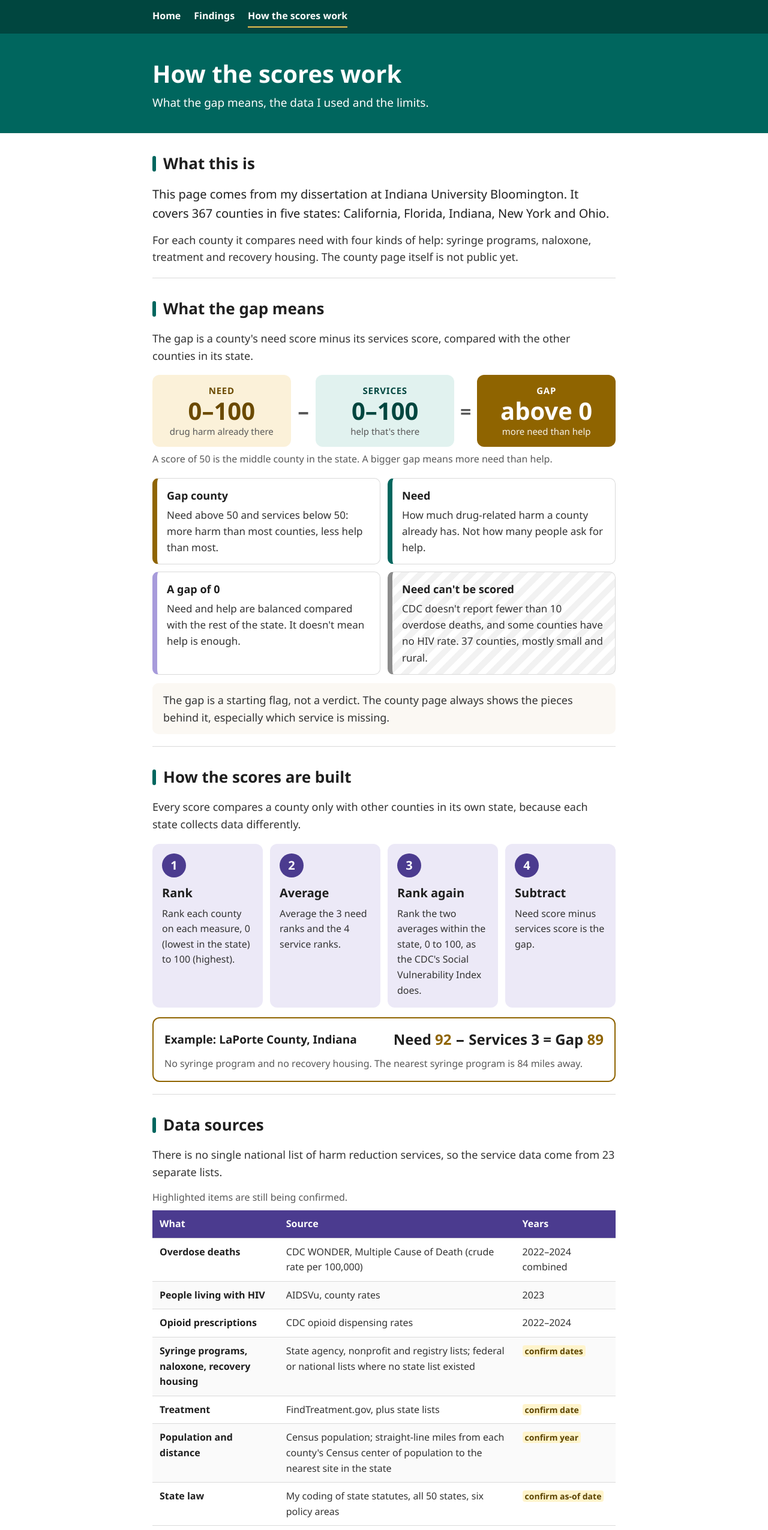
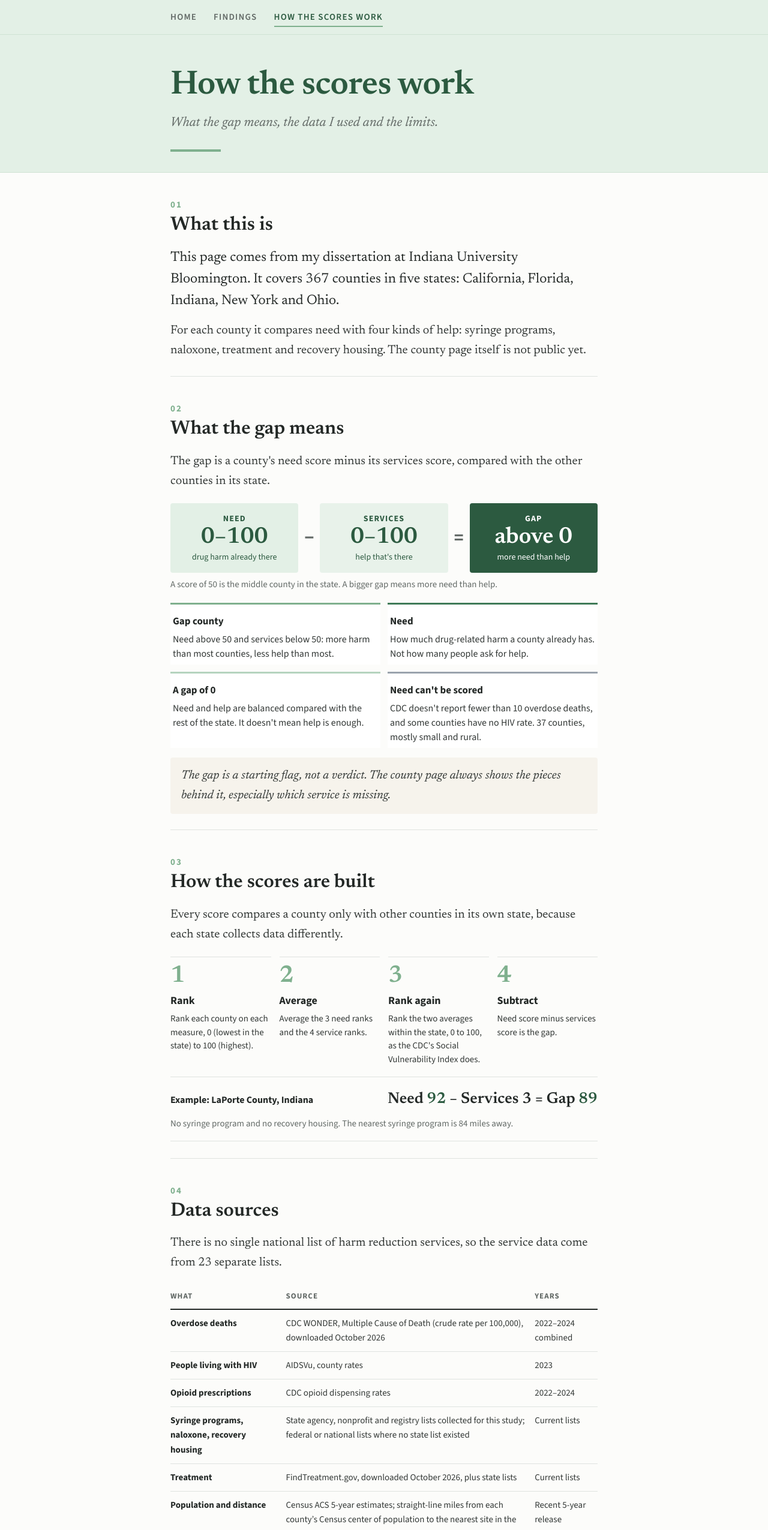
Before and after one commit to hrridner/help-isnt-everywhere, a plain HTML site: page about.html in a window 1280 px wide. Shown: the top 2551 px of the page at 60% size. Drawn offline with nearby package versions, Linux system fonts and the light colour scheme.

Commit message:
Add files via upload

```diff
--- a/about.html
+++ b/about.html
@@ -4,119 +4,104 @@
 <meta charset="utf-8">
 <meta name="viewport" content="width=device-width, initial-scale=1">
 <title>How It Was Built: Help Isn't Everywhere</title>
-<style>
+<link rel="preconnect" href="https://fonts.googleapis.com"><link rel="preconnect" href="https://fonts.gstatic.com" crossorigin><link href="https://fonts.googleapis.com/css2?family=Newsreader:ital,opsz,wght@0,6..72,400;0,6..72,600;1,6..72,400&family=Source+Sans+3:wght@400;600;700&display=swap" rel="stylesheet">
+<style>  /* Book-style layout: one centered reading column, chapter-numbered sections, figures set off on tinted plates */
   :root{
-    --crimson:#00665E; --crimson-dark:#00463F; --pink:#E1F2EF; --pink-line:#9ED3CA; --orange:#8F6400; --orange-light:#FBF1D9; --orange-ink:#6B4A00; --indigo:#4B3B8F; --indigo-light:#ECE9F7;
-    --ink:#1F1F1F; --text:#333333; --muted:#595959; --line:#DADADA; --panel:#F4F5F7; --cream:#FBF8F3;
+    --crimson:#3F7A57; --crimson-dark:#2C5A40; --pink:#E8F2EA; --pink-line:#B5D3BE;
+    --orange:#3F7A57; --orange-light:#E3F0E6; --orange-ink:#2C5A40; --gold:#7FB08E;
+    --indigo:#4E7D60; --indigo-light:#EDF4EF;
+    --ink:#232826; --text:#333836; --muted:#626966; --line:#DFE3E0; --panel:#F0F6F1; --cream:#F6F3EC; --paper:#FCFCFA;
+    --serif:"Newsreader",Georgia,"Times New Roman",serif; --sans:"Source Sans 3","Segoe UI",Helvetica,Arial,sans-serif;
+    color-scheme:light;
   }
   *{box-sizing:border-box}
-  html{-webkit-text-size-adjust:100%}
-  body{margin:0;background:#fff;color:var(--text);font-family:Aptos,"Segoe UI",system-ui,-apple-system,Helvetica,Arial,sans-serif;font-size:18px;line-height:1.6}
-  a{color:var(--crimson);text-underline-offset:3px}
-  a:focus-visible{outline:3px solid var(--crimson);outline-offset:2px}
-  .wrap{max-width:820px;margin:0 auto;padding:0 24px}
-  header{background:var(--crimson);color:#fff;padding:44px 0 36px}
-  header .kicker{font-size:15px;letter-spacing:.08em;text-transform:uppercase;opacity:.9;margin:0 0 8px;font-weight:600}
-  header h1{margin:0 0 10px;font-size:40px;line-height:1.15;color:#fff}
-  header p{margin:0;font-size:19px;max-width:640px;color:#fff}
-  .status{display:inline-block;margin-top:18px;background:#fff;color:var(--crimson);font-weight:700;font-size:15px;padding:5px 12px;border-radius:999px}
-  main{padding:8px 0 40px}
-  section{padding:30px 0 6px;border-bottom:1px solid var(--line)}
+  body{margin:0;background:var(--paper);color:var(--text);font-family:var(--serif);font-size:20px;line-height:1.65;font-optical-sizing:auto}
+  a{color:var(--crimson);text-underline-offset:3px;text-decoration-thickness:1px}
+  a:focus-visible{outline:3px solid var(--gold);outline-offset:2px}
+  .wrap{max-width:760px;margin:0 auto;padding:0 24px}
+  nav.top{background:#E3F0E6;border-bottom:1px solid #CFE2D4}
+  nav.top .wrap{display:flex;flex-wrap:wrap;gap:4px 28px;padding-top:14px;padding-bottom:12px;font-family:var(--sans)}
+  nav.top a{color:var(--muted);text-decoration:none;font-size:15px;font-weight:600;letter-spacing:.08em;text-transform:uppercase;padding:2px 0;border-bottom:2px solid transparent}
+  nav.top a[aria-current="page"]{color:var(--crimson-dark);border-bottom-color:var(--gold)}
+  nav.top a:hover{color:var(--crimson-dark)}
+  header{background:#E3F0E6;padding:56px 0 34px;border-bottom:1px solid #CFE2D4}
+  header h1{font-family:var(--serif);font-weight:600;font-size:56px;line-height:1.05;margin:0 0 14px;color:var(--crimson-dark);letter-spacing:-.01em;text-wrap:balance}
+  header p{margin:0;font-style:italic;font-size:22px;color:var(--muted)}
+  header .wrap::after{content:"";display:block;width:84px;height:4px;background:var(--gold);margin-top:26px}
+  main{padding:10px 0 40px;counter-reset:ch}
+  section{padding:44px 0 10px;border-bottom:1px solid var(--line);counter-increment:ch}
   section:last-of-type{border-bottom:none}
-  h2{font-size:26px;color:var(--ink);margin:0 0 14px;display:flex;align-items:center;gap:12px}
-  h2::before{content:"";width:6px;height:26px;background:var(--crimson);border-radius:3px;flex:none}
-  p{margin:0 0 14px}
-  .lead{font-size:20px;color:var(--ink)}
-  /* equation */
-  .equation{display:flex;flex-wrap:wrap;align-items:stretch;gap:10px;margin:18px 0 8px}
-  .eq-box{flex:1 1 150px;border-radius:12px;padding:14px 16px;text-align:center}
-  .eq-box .lbl{font-size:15px;font-weight:600;text-transform:uppercase;letter-spacing:.05em}
-  .eq-box .big{font-size:40px;font-weight:800;line-height:1.1}
-  .eq-box .sub{font-size:15px;color:var(--muted)}
+  h2{font-family:var(--serif);font-weight:600;font-size:32px;line-height:1.2;color:var(--ink);margin:0 0 18px;text-wrap:balance}
+  h2::before{content:counter(ch,decimal-leading-zero);display:block;font-family:var(--sans);font-size:15px;font-weight:700;letter-spacing:.14em;color:var(--gold);margin-bottom:6px}
+  p{margin:0 0 16px}
+  .lead{font-size:23px;line-height:1.55;color:var(--ink)}
+  .caption,figcaption,caption{font-family:var(--sans);font-size:15px;color:var(--muted);line-height:1.5}
+  figure{margin:22px -24px;padding:22px 24px;background:var(--panel);border-radius:4px}
+  figure img{width:100%;height:auto;display:block;background:#fff;border-radius:2px}
+  figcaption{margin-top:10px}
+  figcaption b{color:var(--ink)}
+  .legend{display:flex;flex-wrap:wrap;gap:8px 20px;font-family:var(--sans);font-size:15px;margin:12px 0 0}
+  .legend span{display:inline-flex;align-items:center;gap:8px}
+  .sw{width:16px;height:16px;border-radius:3px;display:inline-block;border:1px solid #9aa3ad}
+  .chart{margin:22px -24px;padding:20px 24px;background:var(--panel);border-radius:4px;font-family:var(--sans)}
+  .bar-row{display:grid;grid-template-columns:140px 1fr 64px;align-items:center;gap:12px;margin:9px 0}
+  .bar-row .lab{font-size:15px;font-weight:600;color:var(--ink)}
+  .bar{height:24px;border-radius:2px}
+  .bar-row .val{font-weight:700;font-size:17px;color:var(--ink);font-variant-numeric:tabular-nums}
+  .pair-title{font-weight:700;color:var(--ink);margin:16px 0 4px;font-size:16px}
+  .pair-title:first-child{margin-top:0}
+  .big-diff{font-family:var(--serif);font-size:28px;font-weight:600;color:var(--orange-ink);margin-left:6px}
+  blockquote,.pull{border-left:3px solid var(--gold);margin:24px 0;padding:2px 0 2px 22px;font-style:italic;font-size:24px;line-height:1.45;color:var(--crimson-dark)}
+  /* About page pieces */
+  .equation{display:flex;flex-wrap:wrap;align-items:stretch;gap:10px;margin:20px 0 8px;font-family:var(--sans)}
+  .eq-box{flex:1 1 150px;border-radius:4px;padding:14px 16px;text-align:center}
+  .eq-box .lbl{font-size:14px;font-weight:700;text-transform:uppercase;letter-spacing:.08em}
+  .eq-box .big{font-family:var(--serif);font-size:38px;font-weight:600;line-height:1.1}
+  .eq-box .sub{font-size:14px}
   .need{background:var(--orange-light);color:var(--orange-ink)}
   .svc{background:var(--pink);color:var(--crimson-dark)}
-  .gap{background:var(--orange);color:#fff}
-  .gap .sub{color:#fff;opacity:.92}
-  .op{align-self:center;font-size:32px;font-weight:700;color:var(--muted);flex:none}
-  .caption{font-size:16px;color:var(--muted);margin-top:6px}
-  /* labels */
-  .labels{display:grid;grid-template-columns:repeat(auto-fit,minmax(300px,1fr));gap:12px;margin:18px 0 10px}
-  .label-card{border:1px solid var(--line);border-left:8px solid var(--orange);border-radius:10px;padding:14px 16px;background:#fff}
-  .label-card h3{margin:0 0 4px;font-size:18px;color:var(--ink)}
-  .label-card p{margin:0;font-size:17px}
-  .label-card.mid{border-left-color:var(--crimson)}
-  .label-card.na{border-left-color:#8C8C8C;background:repeating-linear-gradient(135deg,#fff 0 10px,#F2F2F2 10px 20px)}
-  .label-card.zero{border-left-color:#A79BDB}
-  .note{background:var(--cream);border-radius:10px;padding:14px 18px;margin:14px 0}
-  /* steps */
-  .steps{list-style:none;padding:0;margin:18px 0 12px;display:grid;grid-template-columns:repeat(auto-fit,minmax(170px,1fr));gap:12px;counter-reset:s}
-  .steps li{background:var(--indigo-light);border-radius:12px;padding:16px;counter-increment:s;position:relative}
-  .steps li::before{content:counter(s);display:flex;align-items:center;justify-content:center;width:40px;height:40px;border-radius:50%;background:var(--indigo);color:#fff;font-weight:800;font-size:20px;margin-bottom:10px}
-  .steps h3{margin:0 0 6px;font-size:20px;color:var(--ink)}
-  .steps p{margin:0;font-size:16px}
-  .example{border:2px solid var(--orange);border-radius:12px;padding:16px 18px;margin:16px 0 14px;display:flex;flex-wrap:wrap;gap:8px 24px;align-items:center}
-  .example .name{font-weight:700;color:var(--ink);font-size:19px;flex:1 1 180px}
-  .example .math{font-size:24px;font-weight:700;color:var(--ink)}
-  .example .math b{color:var(--orange)}
-  .example .detail{flex-basis:100%;font-size:16px;color:var(--muted);margin:0}
-  /* table */
-  .table-wrap{overflow-x:auto;margin:16px 0}
-  table{width:100%;border-collapse:collapse;font-size:16px}
-  caption{text-align:left;font-size:16px;color:var(--muted);padding-bottom:8px}
-  th,td{text-align:left;vertical-align:top;padding:10px 12px;border-bottom:1px solid var(--line)}
-  thead th{background:var(--indigo);color:#fff;font-weight:700}
-  tbody tr:nth-child(even){background:#FAFAFA}
+  .gap{background:var(--crimson-dark);color:#fff}
+  .op{align-self:center;font-size:30px;font-weight:700;color:var(--muted);flex:none}
+  .labels{display:grid;grid-template-columns:repeat(auto-fit,minmax(300px,1fr));gap:12px;margin:20px 0 12px;font-family:var(--sans)}
+  .label-card{border-top:3px solid var(--gold);background:#fff;padding:14px 4px 6px}
+  .label-card h3{margin:0 0 4px;font-size:17px;color:var(--ink)}
+  .label-card p{margin:0;font-size:16px;line-height:1.5}
+  .label-card.mid{border-top-color:var(--crimson)}
+  .label-card.zero{border-top-color:var(--pink-line)}
+  .label-card.na{border-top-color:#9aa3ad}
+  .note{background:var(--cream);border-radius:4px;padding:14px 18px;margin:16px 0;font-style:italic}
+  .steps{list-style:none;padding:0;margin:20px 0 12px;display:grid;grid-template-columns:repeat(auto-fit,minmax(160px,1fr));gap:14px;counter-reset:s;font-family:var(--sans)}
+  .steps li{border-top:1px solid var(--line);padding:12px 0 0;counter-increment:s}
+  .steps li::before{content:counter(s);display:block;font-family:var(--serif);font-size:40px;font-weight:600;line-height:1;color:var(--gold);margin-bottom:6px}
+  .steps h3{margin:0 0 4px;font-size:18px;color:var(--ink)}
+  .steps p{margin:0;font-size:15px;line-height:1.5}
+  .example{border-top:1px solid var(--line);border-bottom:1px solid var(--line);padding:16px 0;margin:18px 0;display:flex;flex-wrap:wrap;gap:6px 24px;align-items:baseline}
+  .example .name{font-family:var(--sans);font-weight:700;color:var(--ink);font-size:16px;flex:1 1 180px}
+  .example .math{font-size:26px;font-weight:600;color:var(--ink)}
+  .example .math b{color:var(--orange-ink)}
+  .example .detail{flex-basis:100%;font-family:var(--sans);font-size:15px;color:var(--muted);margin:0}
+  .table-wrap{overflow-x:auto;margin:18px 0}
+  table{width:100%;border-collapse:collapse;font-family:var(--sans);font-size:15px}
+  caption{text-align:left;padding-bottom:8px}
+  th,td{text-align:left;vertical-align:top;padding:10px 12px 10px 0;border-bottom:1px solid var(--line)}
+  thead th{font-size:13px;letter-spacing:.08em;text-transform:uppercase;color:var(--muted);border-bottom:2px solid var(--ink)}
   tbody th{font-weight:700;color:var(--ink)}
-  .check{background:#FFF4CC;color:#5C4400;padding:0 4px;border-radius:4px;font-size:14px;font-weight:600;white-space:nowrap}
-  /* law scale */
-  .scale{display:flex;flex-wrap:wrap;gap:10px;margin:12px 0 14px}
-  .chip{display:flex;align-items:center;gap:10px;border:1px solid var(--line);border-radius:999px;padding:6px 14px 6px 6px;font-size:16px}
-  .chip .n{width:30px;height:30px;border-radius:50%;display:flex;align-items:center;justify-content:center;font-weight:800}
-  .n0{background:var(--orange);color:#fff}.n1{background:var(--orange-light);color:var(--orange-ink)}.n2{background:#F2F2F2;color:var(--ink);border:1px solid #BFBFBF}
-  /* limitations */
-  .limits{list-style:none;padding:0;margin:14px 0;display:grid;gap:10px}
-  .limits li{padding:12px 16px 12px 18px;border-left:4px solid var(--pink-line);background:#fff}
+  .check{background:#FFF4CC;color:#5C4400;padding:0 4px;border-radius:3px;font-size:13px;font-weight:600;white-space:nowrap}
+  .scale{display:flex;flex-wrap:wrap;gap:10px;margin:12px 0 16px;font-family:var(--sans)}
+  .chip{display:flex;align-items:center;gap:10px;border:1px solid var(--line);border-radius:999px;padding:5px 14px 5px 5px;font-size:15px;background:#fff}
+  .chip .n{width:28px;height:28px;border-radius:50%;display:flex;align-items:center;justify-content:center;font-weight:800}
+  .n0{background:var(--orange);color:#fff}.n1{background:var(--orange-light);color:var(--orange-ink)}.n2{background:var(--panel);color:var(--ink);border:1px solid #9aa3ad}
+  .limits{list-style:none;padding:0;margin:14px 0}
+  .limits li{padding:10px 0;border-bottom:1px solid var(--line);font-size:18px}
   .limits b{color:var(--ink)}
-  .ai{background:var(--panel);border-radius:12px;padding:18px 20px;margin:14px 0}
-  .ai h3{margin:0 0 8px;font-size:19px;color:var(--ink)}
-  .todo{background:#FFF4CC;color:#5C4400;border-radius:6px;padding:2px 6px;font-weight:600}
-  footer{background:var(--ink);color:#fff;padding:28px 0;margin-top:10px;font-size:16px}
-  footer a{color:#fff}
-  footer p{margin:0 0 8px}
-  @media (max-width:560px){header h1{font-size:31px}.eq-box .big{font-size:32px}.op{flex-basis:100%;text-align:center}}
+  .ai{background:var(--panel);border-radius:4px;padding:18px 20px;margin:16px 0}
+  .ai h3{margin:0 0 8px;font-family:var(--sans);font-size:17px;color:var(--ink)}
+  .todo{background:#FFF4CC;color:#5C4400;border-radius:3px;padding:2px 6px;font-weight:600}
+  footer{border-top:4px solid var(--gold);background:#E3F0E6;color:var(--ink);padding:30px 0;margin-top:20px;font-family:var(--sans);font-size:15px}
+  footer a{color:var(--crimson-dark)}
+  footer p{margin:0 0 6px}
+  @media (max-width:560px){header h1{font-size:40px}body{font-size:18px}.lead{font-size:20px}figure,.chart{margin-left:0;margin-right:0}.bar-row{grid-template-columns:100px 1fr 54px}}
   @media (prefers-reduced-motion:reduce){*{transition:none!important}}
-
-  nav.top{background:var(--crimson-dark)}
-  nav.top .wrap{display:flex;flex-wrap:wrap;gap:4px 22px;padding-top:10px;padding-bottom:10px}
-  nav.top a{color:#fff;text-decoration:none;font-size:16px;font-weight:600;padding:4px 0;border-bottom:2px solid transparent}
-  nav.top a[aria-current="page"]{border-bottom-color:#F2C14E}
-  nav.top a:hover{border-bottom-color:#fff}
-  .stats{display:grid;grid-template-columns:repeat(auto-fit,minmax(170px,1fr));gap:12px;margin:18px 0}
-  .stat{background:var(--pink);border-radius:12px;padding:16px}
-  .stat .num{font-size:38px;font-weight:800;color:var(--crimson-dark);line-height:1.1}
-  .stat .what{font-size:16px;color:var(--text)}
-  .stat.gold{background:var(--orange-light)} .stat.gold .num{color:var(--orange-ink)}
-  figure{margin:18px 0}
-  figure img{width:100%;height:auto;display:block;border:1px solid var(--line);border-radius:12px}
-  figcaption{font-size:16px;color:var(--muted);margin-top:8px}
-  .legend{display:flex;flex-wrap:wrap;gap:8px 20px;font-size:16px;margin:10px 0 0}
-  .legend span{display:inline-flex;align-items:center;gap:8px}
-  .sw{width:18px;height:18px;border-radius:4px;display:inline-block;border:1px solid #9a9a9a}
-  .cards{display:grid;grid-template-columns:repeat(auto-fit,minmax(220px,1fr));gap:12px;margin:16px 0}
-  .card{display:block;border:1px solid var(--line);border-radius:12px;padding:16px;text-decoration:none;color:var(--text);background:#fff}
-  .card:hover{border-color:var(--crimson)}
-  .card h3{margin:0 0 6px;color:var(--crimson-dark);font-size:19px}
-  .card p{margin:0;font-size:16px}
-  .chart{margin:16px 0 8px}
-  .bar-row{display:grid;grid-template-columns:150px 1fr 70px;align-items:center;gap:10px;margin:8px 0}
-  .bar-row .lab{font-size:16px;font-weight:600;color:var(--ink)}
-  .bar{height:28px;border-radius:6px}
-  .bar-row .val{font-weight:800;font-size:18px;color:var(--ink)}
-  .pair-title{font-weight:700;color:var(--ink);margin:18px 0 4px}
-  .big-diff{font-size:30px;font-weight:800;color:var(--orange-ink)}
-  .finding{border-left:6px solid var(--crimson);background:#fff;padding:4px 0 4px 18px;margin:8px 0 18px}
-  .finding h3{margin:0 0 4px;font-size:22px;color:var(--ink)}
-  @media (max-width:560px){.bar-row{grid-template-columns:110px 1fr 56px}}
 </style>
 </head>
 <body>
@@ -177,16 +162,15 @@
     <p>There is no single national list of harm reduction services, so the service data come from 23 separate lists.</p>
     <div class="table-wrap">
       <table>
-        <caption>Highlighted items are still being confirmed.</caption>
         <thead><tr><th scope="col">What</th><th scope="col">Source</th><th scope="col">Years</th></tr></thead>
         <tbody>
-          <tr><th scope="row">Overdose deaths</th><td>CDC WONDER, Multiple Cause of Death (crude rate per 100,000)</td><td>2022–2024 combined</td></tr>
+          <tr><th scope="row">Overdose deaths</th><td>CDC WONDER, Multiple Cause of Death (crude rate per 100,000), downloaded October 2026</td><td>2022–2024 combined</td></tr>
           <tr><th scope="row">People living with HIV</th><td>AIDSVu, county rates</td><td>2023</td></tr>
           <tr><th scope="row">Opioid prescriptions</th><td>CDC opioid dispensing rates</td><td>2022–2024</td></tr>
-          <tr><th scope="row">Syringe programs, naloxone, recovery housing</th><td>State agency, nonprofit and registry lists; federal or national lists where no state list existed</td><td><span class="check">confirm dates</span></td></tr>
-          <tr><th scope="row">Treatment</th><td>FindTreatment.gov, plus state lists</td><td><span class="check">confirm date</span></td></tr>
-          <tr><th scope="row">Population and distance</th><td>Census population; straight-line miles from each county's Census center of population to the nearest site in the state</td><td><span class="check">confirm year</span></td></tr>
-          <tr><th scope="row">State law</th><td>My coding of state statutes, all 50 states, six policy areas</td><td><span class="check">confirm as-of date</span></td></tr>
+          <tr><th scope="row">Syringe programs, naloxone, recovery housing</th><td>State agency, nonprofit and registry lists collected for this study; federal or national lists where no state list existed</td><td>Current lists</td></tr>
+          <tr><th scope="row">Treatment</th><td>FindTreatment.gov, downloaded October 2026, plus state lists</td><td>Current lists</td></tr>
+          <tr><th scope="row">Population and distance</th><td>Census ACS 5-year estimates; straight-line miles from each county’s Census center of population to the nearest site in the state</td><td>Recent 5-year release</td></tr>
+          <tr><th scope="row">State law</th><td>My coding from LAPPA legal summaries and state statutes, all 50 states, six policy areas</td><td>Current law</td></tr>
         </tbody>
       </table>
     </div>
```
Also changed, not shown: findings.html (+95 -110 lines), index.html (+92 -106 lines), gapmap.png.
